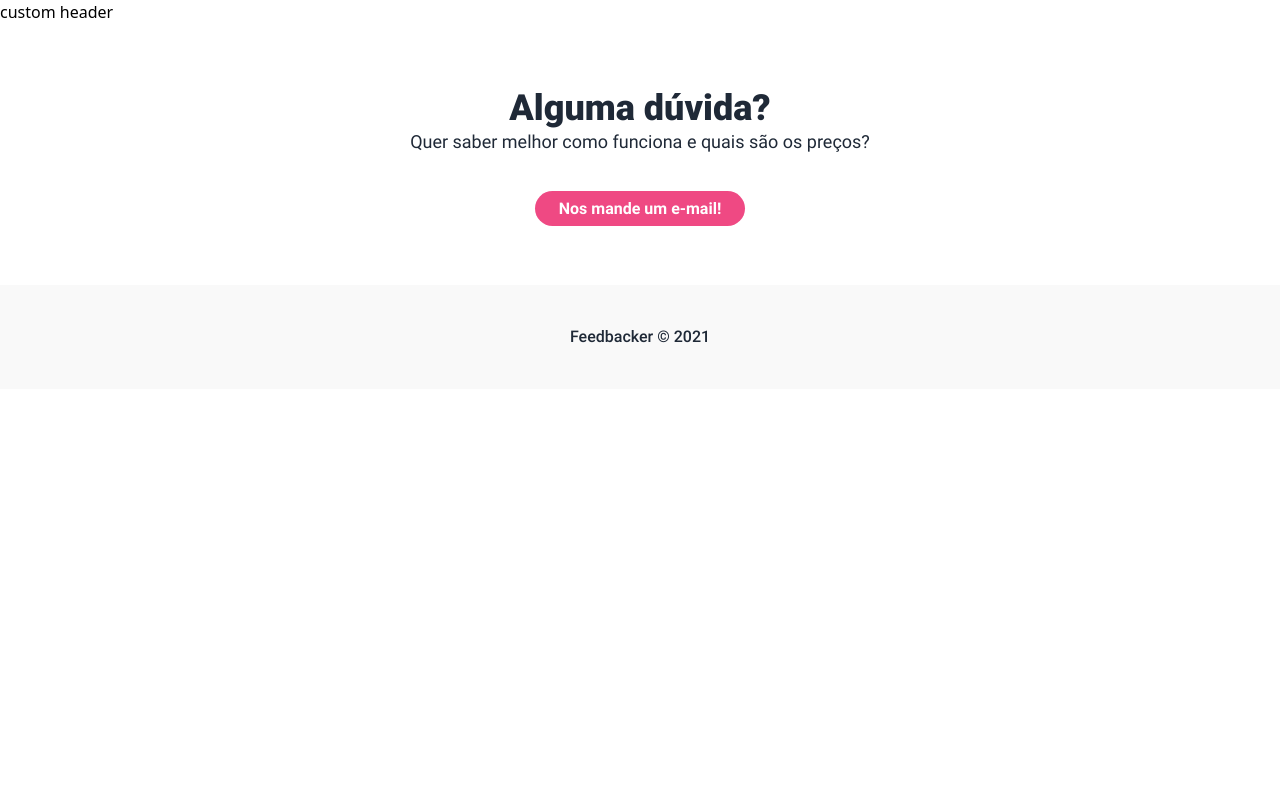
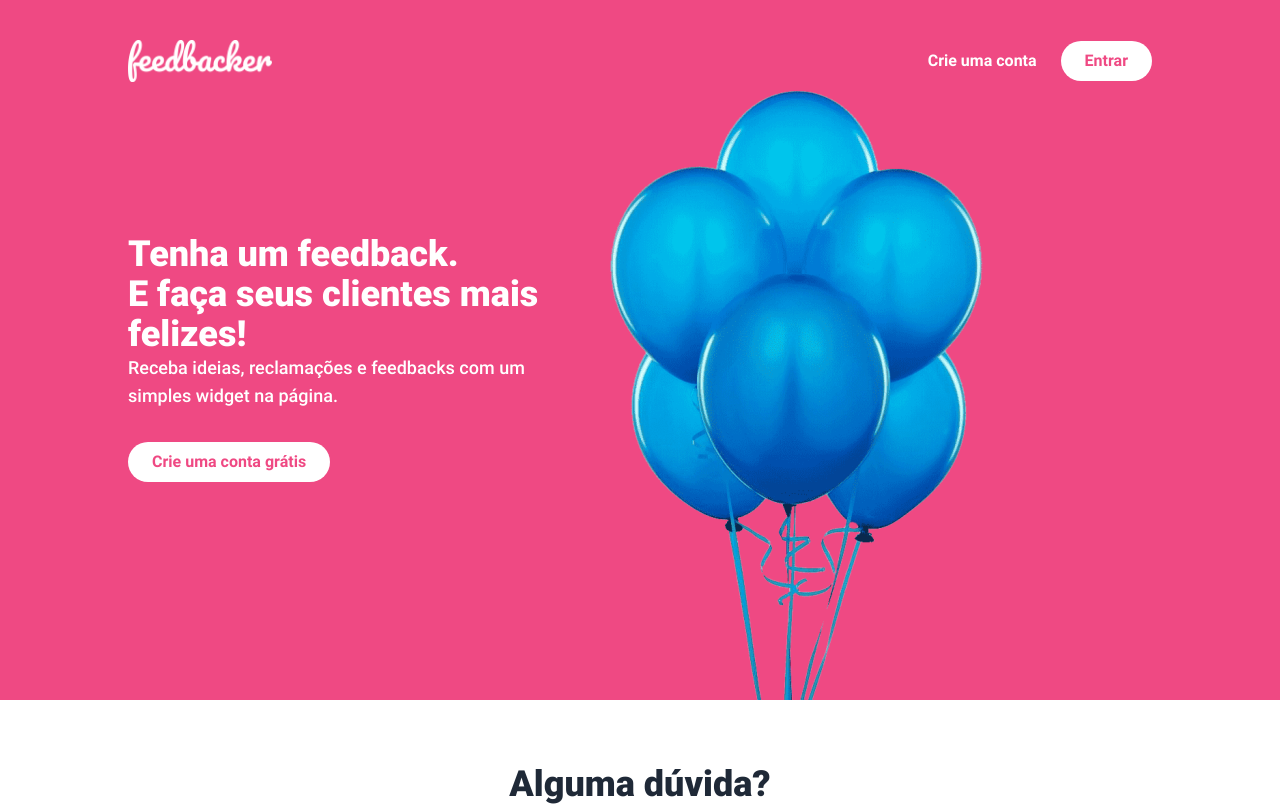
Before and after one commit to jeffersondenilson/feedbacker, a Vue app in the folder dashboard/: page / in a window 1280 px wide. Shown: the top 806 px of the page. Built offline with nearby package versions, Linux system fonts and the light colour scheme.

Commit message:
custom header

```diff
--- a/dashboard/src/views/Home/CustomHeader.vue
+++ b/dashboard/src/views/Home/CustomHeader.vue
@@ -1,5 +1,47 @@
 <template>
-  <div>custom header</div>
+  <header class="header">
+    <div class="header-group">
+
+      <div class="flex items-center justify-between py-10">
+        <div class="w-28 lg:w-36">
+          <img class="w-full" src="../../assets/images/logo.png" alt="Logo" />
+        </div>
+
+        <div class="flex text-sm sm:text-base">
+          <button
+            class="px-3 sm:px-6 py-2 font-bold rounded-full text-white focus:outline-none"
+          >
+            Crie uma conta
+          </button>
+          <button
+            class="px-4 sm:px-6 py-2 font-bold bg-white rounded-full text-brand-main focus:outline-none"
+          >
+            Entrar
+          </button>
+        </div>
+      </div>
+
+      <div class="flex flex-col mt-28">
+        <h1 class="text-4xl font-black text-white">
+          Tenha um feedback. <br>
+          E faça seus clientes mais <br class="hidden lg:inline-block">
+          felizes!
+        </h1>
+        <p class="text-lg font-medium text-white">
+          Receba ideias, reclamações e feedbacks com um <br class="hidden lg:inline-block">
+          simples widget na página.
+        </p>
+        <div>
+          <button
+            class="my-8 px-6 py-2 font-bold bg-white rounded-full text-brand-main focus:outline-none"
+          >
+            Crie uma conta grátis
+          </button>
+        </div>
+      </div>
+
+    </div>
+  </header>
 </template>
 
 <script>
@@ -7,3 +49,23 @@
   name: 'CustomHeader'
 }
 </script>
+
+<style lang="postcss" scoped>
+.header {
+  @apply bg-brand-main w-full flex justify-center;
+  height: 700px;
+}
+
+.header-group {
+  @apply flex flex-col w-4/5 max-w-6xl;
+}
+
+@media (min-width: 640px) {
+  .header-group {
+    background-image: url(../../assets/images/blue_balloons.png);
+    background-size: 628px;
+    background-position: 90% 100%;
+    background-repeat: no-repeat;
+  }
+}
+</style>
```
